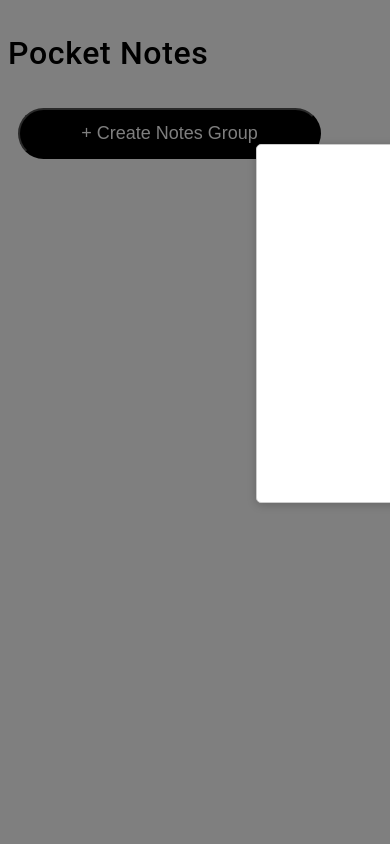
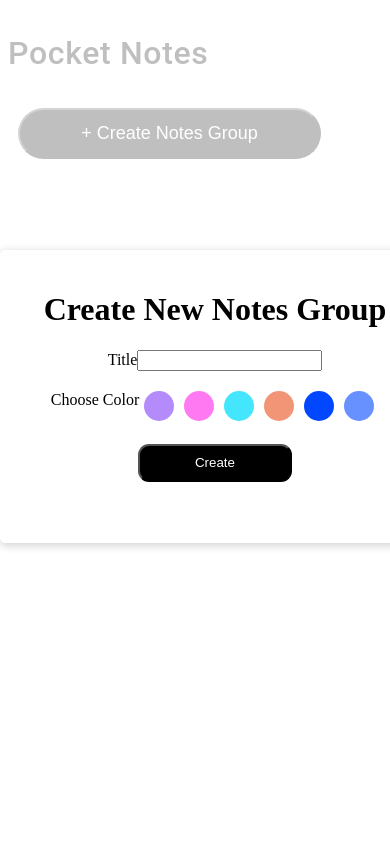
Before and after one commit to MahijithMenon/notetakingapp-cuvettetask, a React (Vite) app: page / in a window 390 px wide. Both pictures are taken after a click on the button "+ Create Notes Group". Built offline with nearby package versions, Linux system fonts and the light colour scheme.

Commit message:
updated css newnotes section

```diff
--- /dev/null
+++ b/src/components/NewNotes.css
@@ -0,0 +1,32 @@
+.my-modal {
+    position: fixed;
+    width: 740px;
+    height: 317px;
+    top: 151px;
+    left: 171px;
+    right: 0;
+    bottom: 0;
+    background: #fff;
+    padding: 20px;
+    border-radius: 5px;
+    box-shadow: 0 2px 10px rgba(0, 0, 0, 0.2);
+    text-align: center;
+    flex-direction: column;
+  }
+  @media only screen and (max-width: 600px) {
+    .my-modal {
+        position: fixed;
+        width: 100%;
+        height: 30%;
+        top: 250px;
+        left: 0;
+        right: 0;
+        bottom: 0;
+        background: #fff;
+        padding: 20px;
+        border-radius: 5px;
+        box-shadow: 0 2px 10px rgba(0, 0, 0, 0.2);
+        text-align: center;
+        flex-direction: column;
+    }
+  }
--- a/src/components/NewNotes.jsx
+++ b/src/components/NewNotes.jsx
@@ -1,32 +1,7 @@
 import PropTypes from 'prop-types';
 import { useState } from 'react';
 import Modal from 'react-modal';
-
-const modalStyles = {
-  content: {
-    position: 'absolute',
-    width: '740px',
-    height: '317px',
-    top: '144px',
-    left: '256px',
-    background: '#fff',
-    padding: '20px',
-    borderRadius: '5px',
-    boxShadow: '0 2px 10px rgba(0, 0, 0, 0.2)',
-    textAlign: 'center',
-  },
-  overlay: {
-    background: 'rgba(0, 0, 0, 0.5)',
-    position: 'fixed',
-    top: '0',
-    left: '0',
-    right: '0',
-    bottom: '0',
-    display: 'flex',
-    justifyContent: 'center',
-    alignItems: 'center',
-  },
-};
+import './NewNotes.css';
 
 const NewNotes = ({ setNotes, notes, id, setID, setShowModal, showModal }) => {
   const [title, setTitle] = useState('');
@@ -61,7 +36,7 @@ const NewNotes = ({ setNotes, notes, id, setID, setShowModal, showModal }) => {
       <Modal
         isOpen={modalIsOpen}
         onRequestClose={closeModal}
-        style={modalStyles}
+        className={'my-modal'}
         shouldCloseOnOverlayClick={false}
       >
         <h1>Create New Notes Group</h1>
@@ -95,7 +70,10 @@ const NewNotes = ({ setNotes, notes, id, setID, setShowModal, showModal }) => {
               onChange={(e) => setTitle(e.target.value)}
             />
           </div>
-          <div className="form-group">
+          <div
+            className="form-group"
+            style={{ display: 'flex', flexDirection: 'row', marginTop: '20px' }}
+          >
             <label htmlFor="color">Choose Color</label>
             <div className="color-buttons">
               {backgroundColors.map((bgColor) => (
```
